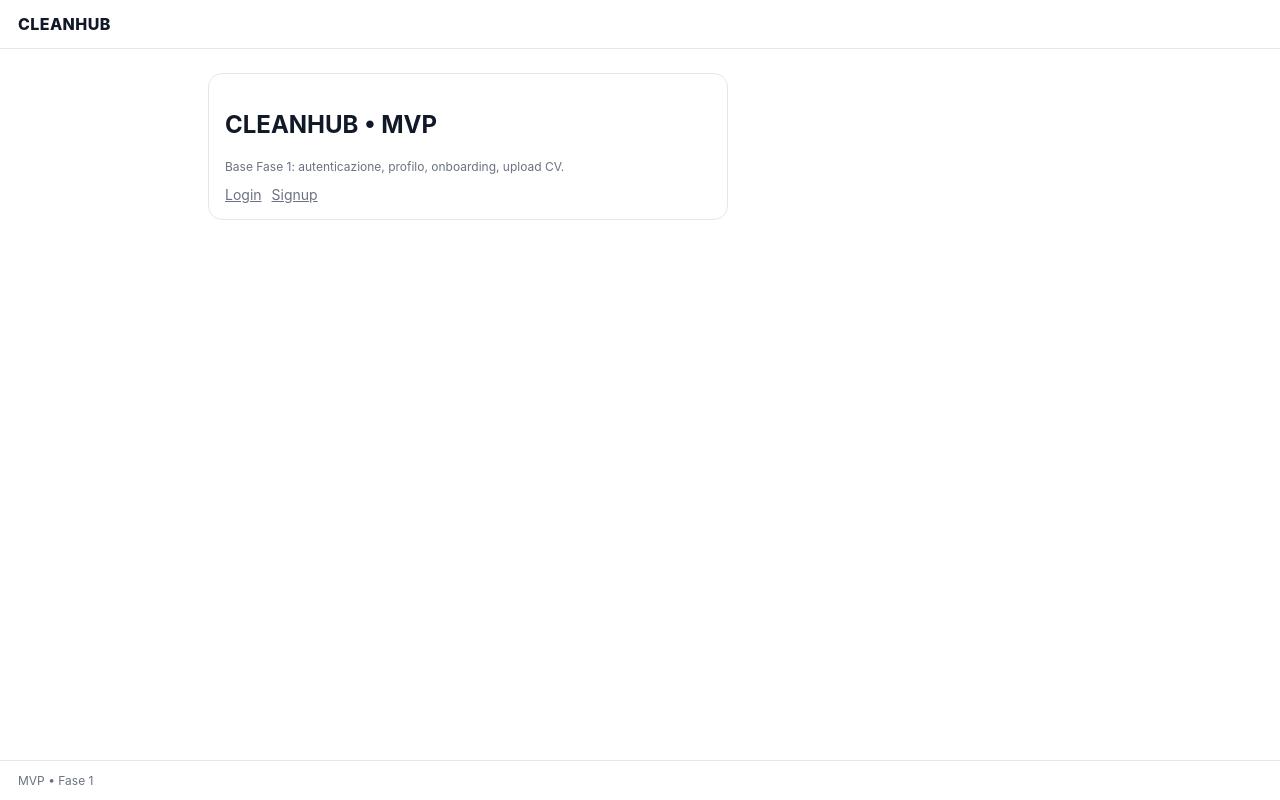
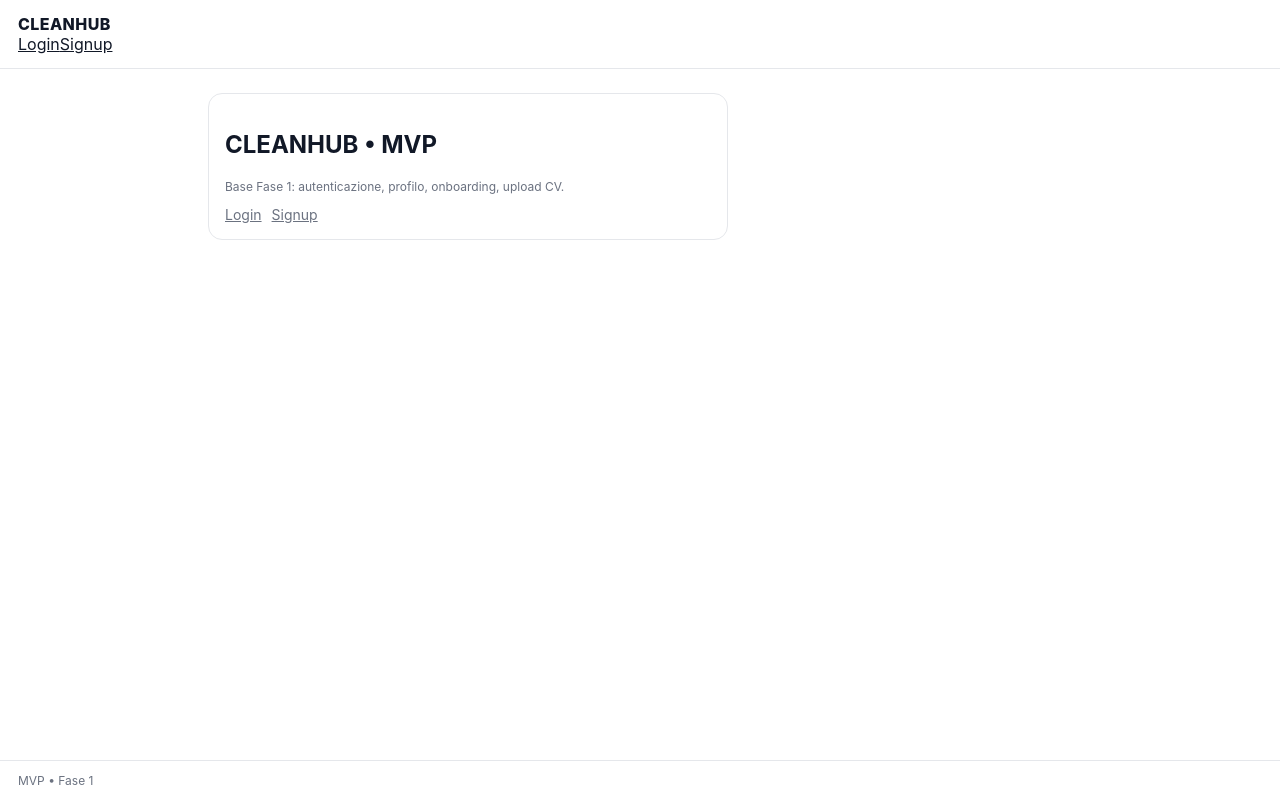
Before and after one commit to LVDragonSnake/cleanhub-mvp, a Next.js app: page / in a window 1280 px wide. Built offline with nearby package versions, Linux system fonts and the light colour scheme; no server answers.

Commit message:
Replace header with Header component

```diff
--- a/app/layout.tsx
+++ b/app/layout.tsx
@@ -1,8 +1,9 @@
 import "./globals.css";
+import Header from "../components/Header";
 
 export const metadata = {
   title: "CLEANHUB MVP",
-  description: "CLEANHUB - MVP Fase 1"
+  description: "CLEANHUB - MVP Fase 1",
 };
 
 export default function RootLayout({ children }: { children: React.ReactNode }) {
@@ -10,9 +11,7 @@ export default function RootLayout({ children }: { children: React.ReactNode })
     <html lang="it">
       <body>
         <div className="container">
-          <header className="header">
-            <div className="brand">CLEANHUB</div>
-          </header>
+          <Header />
           <main className="main">{children}</main>
           <footer className="footer">MVP • Fase 1</footer>
         </div>
```
